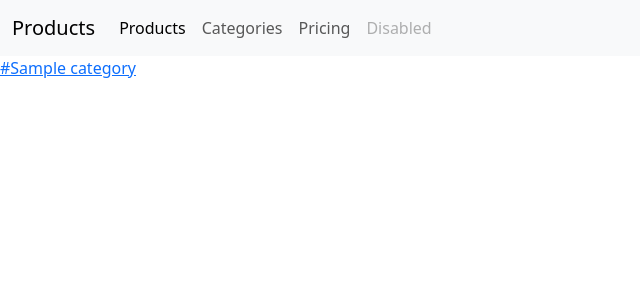
After one commit to arutepsu/My_Django_Project, a Django app: template templates/categories/list.html in a window 1280 px wide. The commit adds this page. Shown: the top 300 px of the page, without its empty margins (0-640 px from the left). Run offline with Django 4.2, Linux system fonts and the light colour scheme; the template is opened without the code that fills it: values that come from a table or form of the project are taken from there, others are empty; tables that the repository leaves empty hold one stand-in row (values such as "Sample post").

Commit message:
second commit

```diff
--- a/blog/urls.py
+++ b/blog/urls.py
@@ -25,6 +25,7 @@ urlpatterns = [
     path('goodbye/', bye_view),
     path('l', l_view),
     path('', main_view),
-    path('products/', product_view)
+    path('products/', product_view),
+    path('categories/', categories_view)
 
 ]
--- a/product/models.py
+++ b/product/models.py
@@ -1,21 +1,65 @@
 from django.db import models
 
 
-class Product(models.Model):
-    title = models.CharField(max_length=255, verbose_name="Product Name")
+# class Product(models.Model):
+#     title = models.CharField(max_length=255, verbose_name="Product Name")
+#     text = models.TextField(null=True, blank=True, verbose_name="Description")
+#     rate = models.FloatField(default=0, verbose_name="Popularity")
+#     created_at = models.DateTimeField(auto_now_add=True, verbose_name="Дата создания")
+#     updated_at = models.DateTimeField(auto_now=True, verbose_name="Дата обновления")
+#     image = models.ImageField(
+#         upload_to='products', null=True, blank=False,
+#         verbose_name="Photo"
+#     )
+#
+#     def __str__(self) -> str:
+#         return f"{self.title} {self.rate}"
+#
+#     class Meta:
+#         db_table = 'product'
+#         verbose_name = 'Product'
+#         verbose_name_plural = 'Products'
+
+class BaseModel(models.Model):
+    created_at = models.DateTimeField(auto_now_add=True, verbose_name="Дата создания")
+    updated_at = models.DateTimeField(auto_now=True, verbose_name="Дата обновления")
+
+    class Meta:
+        abstract = True
+
+
+class Category(BaseModel):
+    name = models.CharField(max_length=255, verbose_name="Category Name")
+
+    def __str__(self) -> str:
+        return f"{self.name}"
+
+    class Meta:
+        db_table = 'Categories'
+        verbose_name = 'Category'
+        verbose_name_plural = 'Categories'
+
+
+class Product(BaseModel):
+    image = models.ImageField(
+        upload_to='posts',
+        null=True,
+        blank=False,
+        verbose_name="Фото")
+    title = models.CharField(max_length=255,
+                             verbose_name="Product Name")
     text = models.TextField(null=True, blank=True, verbose_name="Description")
     rate = models.FloatField(default=0, verbose_name="Popularity")
-    created_at = models.DateTimeField(auto_now_add=True, verbose_name="Дата создания")
-    updated_at = models.DateTimeField(auto_now=True, verbose_name="Дата обновления")
-    image = models.ImageField(
-        upload_to='products', null=True, blank=False,
-        verbose_name="Photo"
+    hashtags = models.ManyToManyField(
+        Category,
+        verbose_name="Categories",
+        related_name="Products"
     )
 
     def __str__(self) -> str:
         return f"{self.title} {self.rate}"
 
     class Meta:
-        db_table = 'product'
+        db_table = 'Products'
         verbose_name = 'Product'
         verbose_name_plural = 'Products'
--- /dev/null
+++ b/templates/categories/list.html
@@ -0,0 +1,12 @@
+{% extends 'index.html' %}
+
+{% block content %}
+  {% for category in categories %}
+    <a href="">
+        <p>
+            #{{ category.name }}
+        </p>
+    </a>
+    <br>
+  {% endfor %}
+{% endblock %}
--- a/templates/index.html
+++ b/templates/index.html
@@ -23,10 +23,10 @@
       <div class="collapse navbar-collapse" id="navbarNav">
         <ul class="navbar-nav">
           <li class="nav-item">
-            <a class="nav-link active" aria-current="page" href="/">Home</a>
+            <a class="nav-link active" aria-current="page" href="/products/">Products</a>
           </li>
           <li class="nav-item">
-            <a class="nav-link" href="/products">Products</a>
+            <a class="nav-link" href="/categories">Categories</a>
           </li>
           <li class="nav-item">
             <a class="nav-link" href="#">Pricing</a>
```
Also changed, not shown: product/admin.py (+14 -2 lines), product/views.py (+16 -1 lines), templates/products/products.html (+7 -0 lines).
